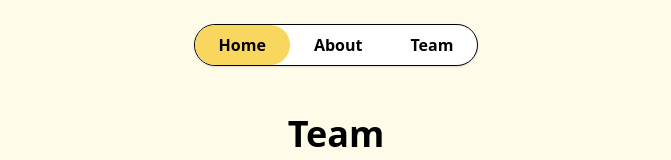
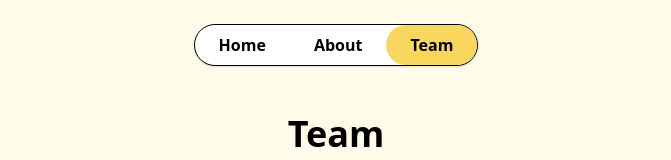
Before and after one commit to ATGLopez/bananini, a SvelteKit app in the folder frontend/: page /team in a window 1280 px wide. Shown: the top 160 px of the page, without its empty margins (304-975 px from the left). Built offline with nearby package versions, Linux system fonts and the light colour scheme.

Commit message:
improved navbar

```diff
--- a/frontend/src/routes/+layout.svelte
+++ b/frontend/src/routes/+layout.svelte
@@ -1,11 +1,8 @@
 <script lang="ts">
 	import '../app.css';
 
-  let activeTab = $state('Home');
+  import { page } from '$app/state';
 
-  function setActive(tab: string) {
-    activeTab = tab;
-  }
 
 	let { children } = $props();
 </script>
@@ -15,8 +12,7 @@
     <a href="/">
       <button
         class="px-6 py-2 font-semibold transition duration-300 ease-in-out rounded-full cursor-pointer"
-        style="background-color: {activeTab === 'Home' ? '#F9D65E' : 'transparent'}"
-        onclick={() => setActive('Home')}
+        class:!bg-[#F9D65E]={page.url.pathname === '/'}
       >
         Home
       </button>
@@ -25,8 +21,7 @@
     <a href="/about">
       <button
         class="px-6 py-2 font-semibold transition duration-300 ease-in-out rounded-full cursor-pointer"
-        style="background-color: {activeTab === 'About' ? '#F9D65E' : 'transparent'}"
-        onclick={() => setActive('About')}
+        class:!bg-[#F9D65E]={page.url.pathname === '/about'}
       >
         About
       </button>
@@ -35,8 +30,7 @@
     <a href="/team">
       <button
         class="px-6 py-2 font-semibold transition duration-300 ease-in-out rounded-full cursor-pointer"
-        style="background-color: {activeTab === 'Team' ? '#F9D65E' : 'transparent'}"
-        onclick={() => setActive('Team')}
+        class:!bg-[#F9D65E]={page.url.pathname === '/team'}
       >
         Team
       </button>
```
